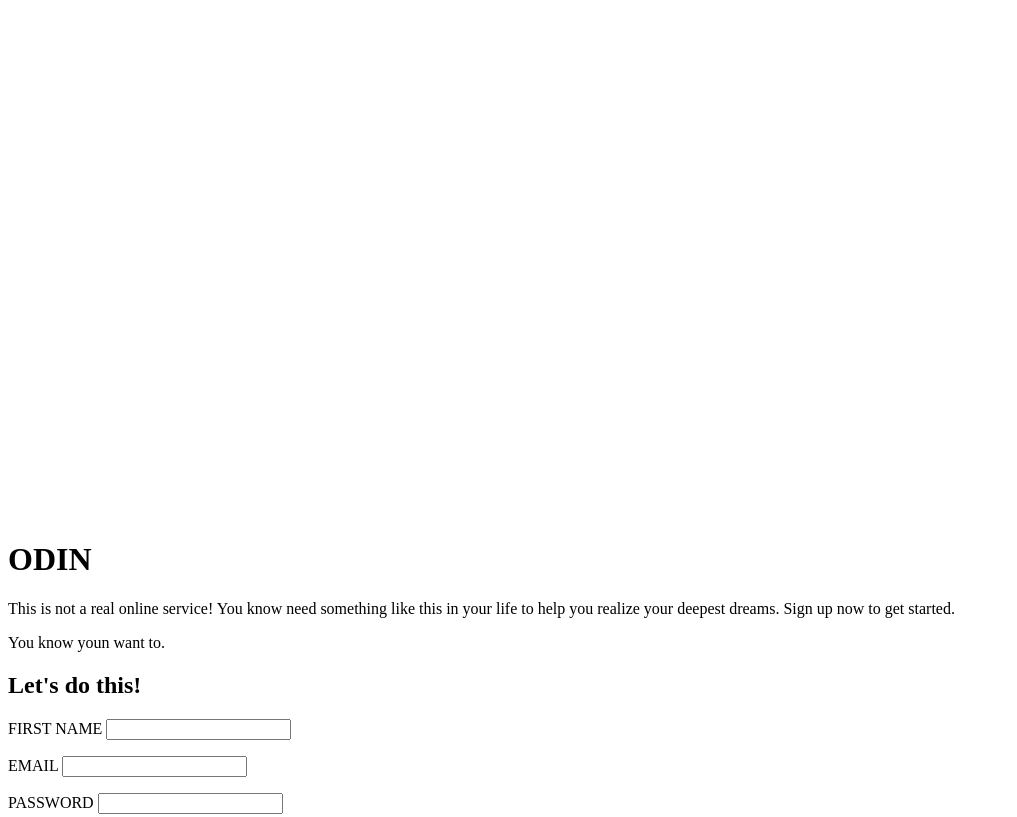
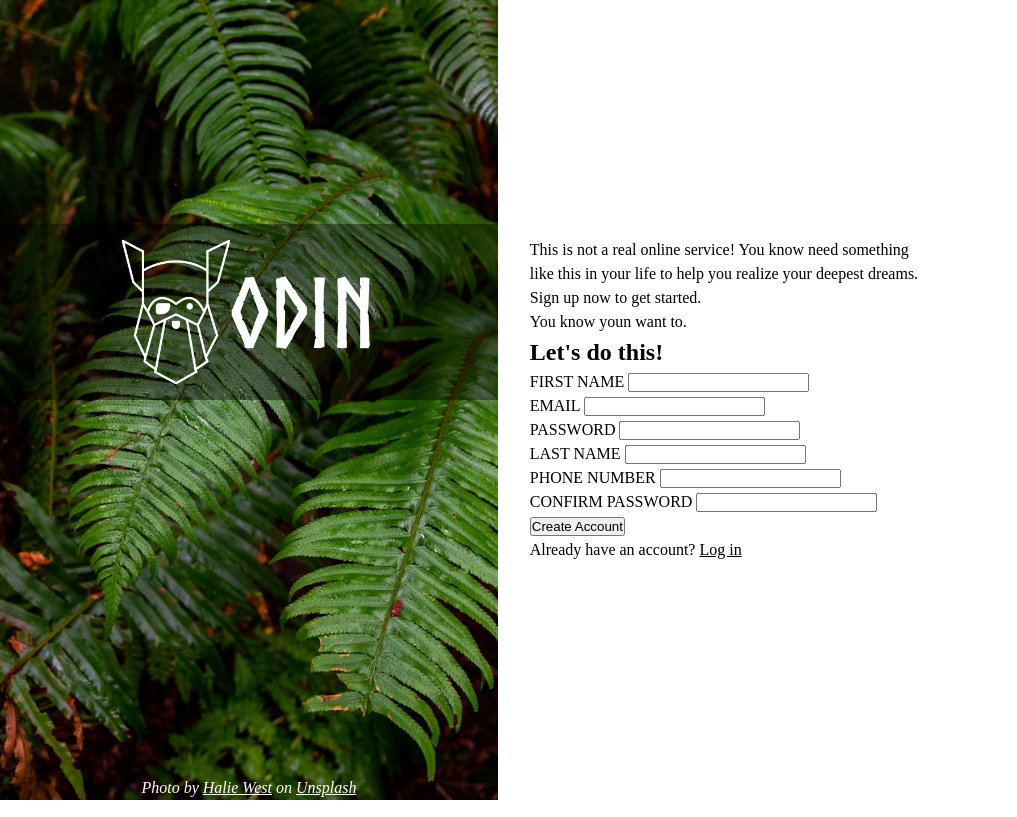
Before and after one commit to anythingoes/Sign-up-page, a plain HTML site: page index.html in a window 1280 px wide. Shown: the top 817 px of the page, without its empty margins (0-1017 px from the left). Drawn offline with Linux system fonts and the light colour scheme.

Commit message:
Complete styling of container-left

```diff
--- a/css/style.css
+++ b/css/style.css
@@ -0,0 +1,72 @@
+@font-face {
+  font-family: 'Norse';
+  src: url('/Norse-Bold.otf');
+  /* font-style: normal; */
+}
+
+* {
+  box-sizing: border-box;
+  margin: 0;
+  padding: 0;
+}
+
+html,
+body {
+  line-height: 1.5;
+}
+
+p {
+  max-width: 50ch;
+}
+
+a {
+  color: inherit;
+}
+
+.container {
+  display: flex;
+  flex-wrap: wrap;
+  min-height: 100vh;
+}
+
+.container-left {
+  background: url('/images/container-left-background.jpg') no-repeat center center/cover;
+  /* flex-basis: 33%; */
+  color: white;
+  display: flex;
+  flex-direction: column;
+  justify-content: center;
+  align-items: center;
+  flex: 2 1 auto;
+}
+
+.logo {
+  margin-bottom: auto;
+  margin-top: 14rem;
+  min-width: 100%;
+  display: flex;
+  flex-wrap: wrap;
+  justify-content: center;
+  background: rgba(0, 0, 0, 0.4);
+  padding: 1rem;
+}
+
+.logo img {
+  max-width: auto;
+  max-height: 18ch;
+}
+
+.logo h1 {
+  font-size: 6rem;
+  align-self: center;
+  font-family: 'Norse';
+}
+
+.container-right {
+  flex: 3 1 auto;
+  display: flex;
+  flex-direction: column;
+  justify-content: center;
+  align-items: flex-start;
+  padding: 2rem;
+}
--- a/index.html
+++ b/index.html
@@ -10,12 +10,18 @@
 </head>
 
 <body>
-  <div class="container">
+  <section class="container">
     <div class="container-left">
       <div class="logo">
         <img src="./images/odin-lined.png" alt="The Odin Project logo">
         <h1>ODIN</h1>
       </div>
+      <cite>
+        Photo by <a
+          href="https://unsplash.com/@haliewestphoto?utm_source=unsplash&utm_medium=referral&utm_content=creditCopyText">Halie
+          West</a> on <a
+          href="https://unsplash.com/?utm_source=unsplash&utm_medium=referral&utm_content=creditCopyText">Unsplash</a>
+      </cite>
     </div>
 
     <div class="container-right">
@@ -74,7 +80,7 @@
 
       </div>
     </div>
-  </div>
+  </section>
 
 </body>
 
```
Also changed, not shown: Norse-Bold.otf (added), images/container-left-background.jpg (added), 1 other file.
